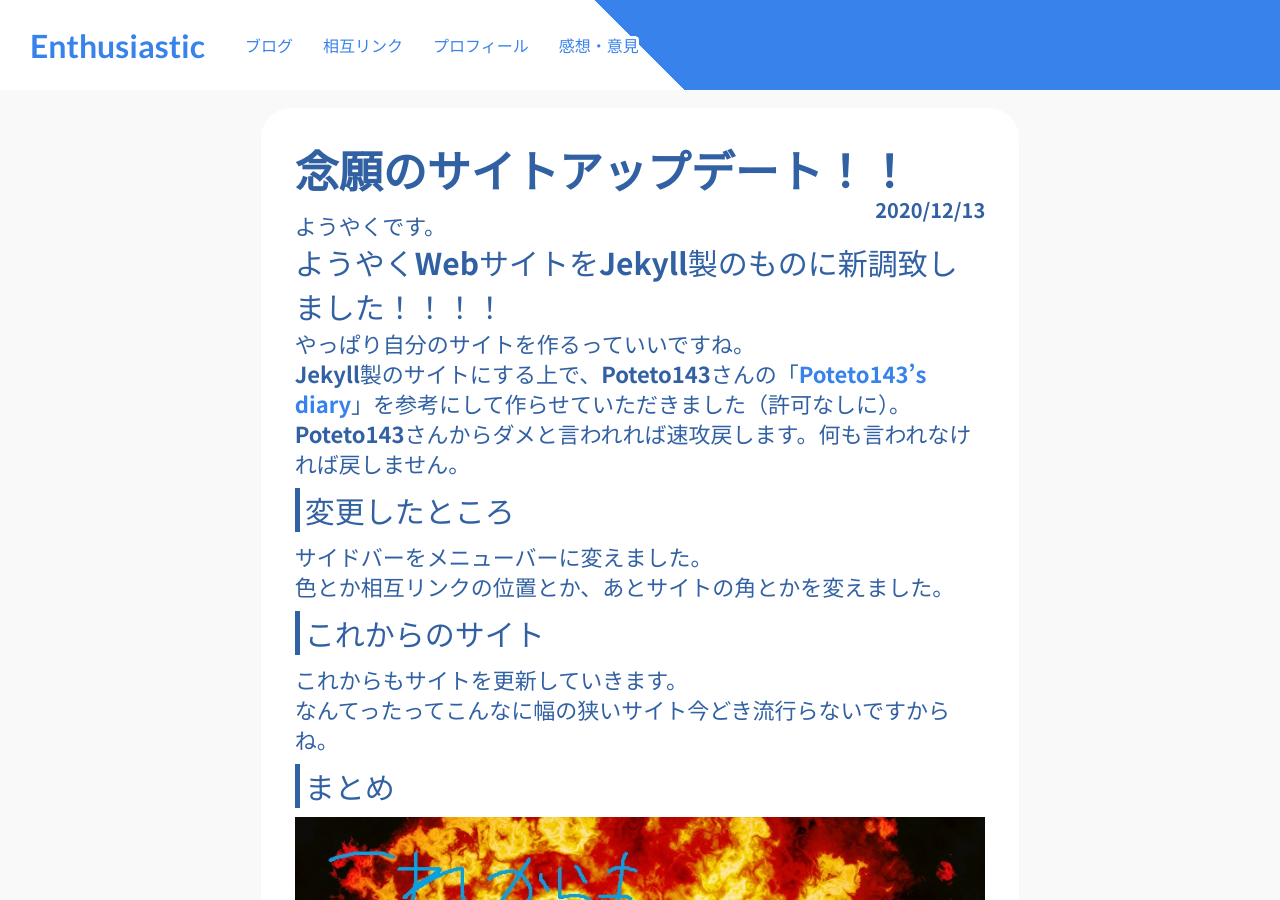
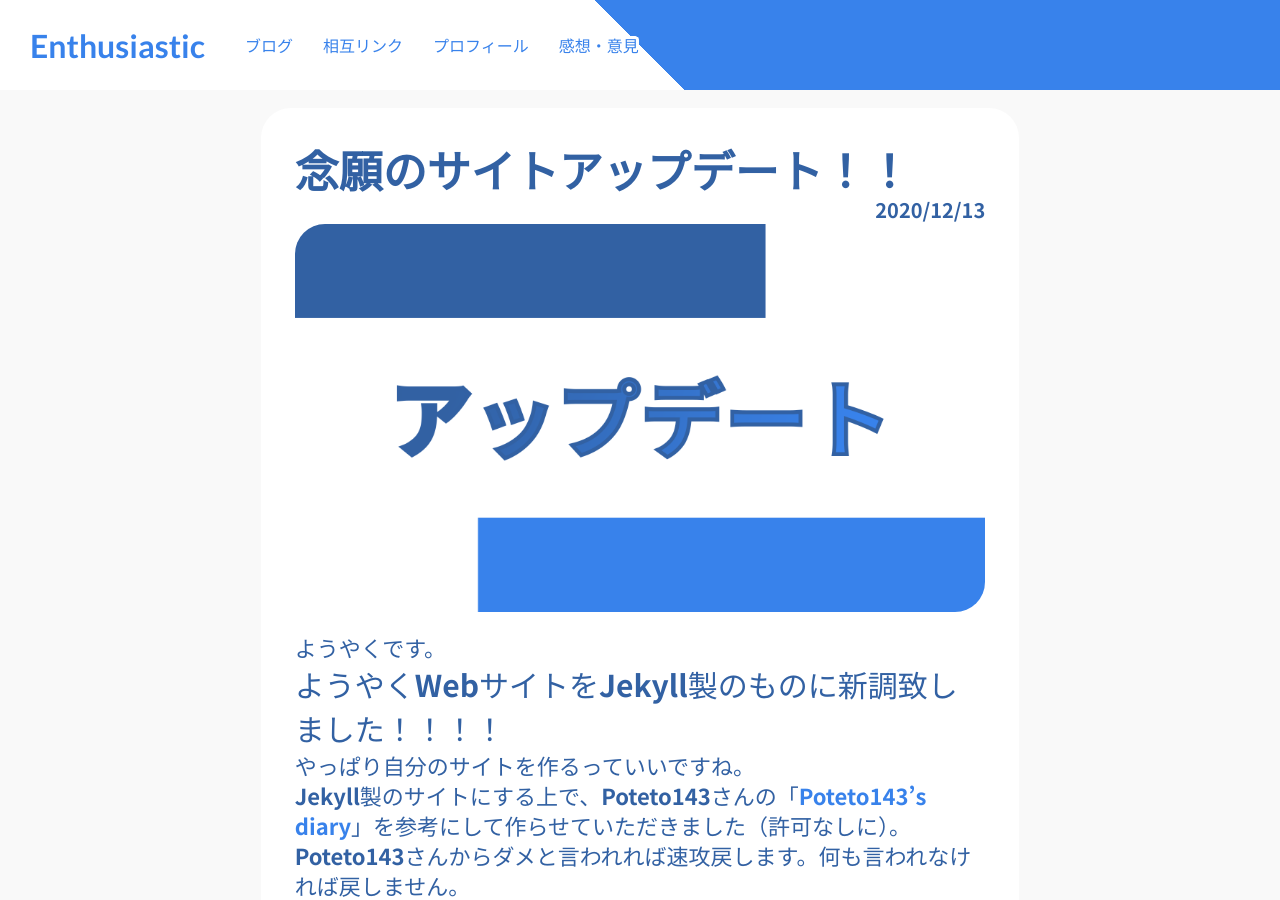
Before and after one commit to Diawadenta/Diawadenta.github.io, a Jekyll site: the page built from _posts/2020-12-13-site-update-jekyll.markdown, in a window 1280 px wide and 900 px high. Built offline with Jekyll 4.4.1, drawn with Linux system fonts in a browser that asks for light colours.

Commit message:
Update 2020-12-13-site-update-jekyll.markdown

```diff
--- a/_posts/2020-12-13-site-update-jekyll.markdown
+++ b/_posts/2020-12-13-site-update-jekyll.markdown
@@ -2,6 +2,7 @@
 layout: default
 pagename: "念願のサイトアップデート！！"
 showfooter: True
+image: update.png
 ---
 
 ようやくです。
```
